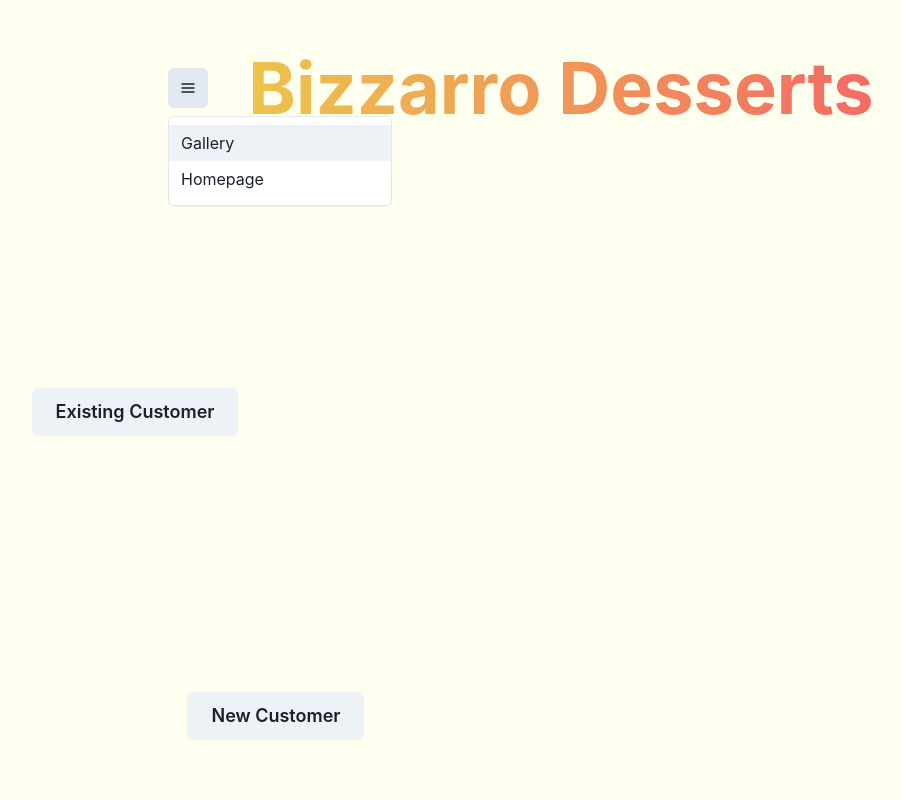
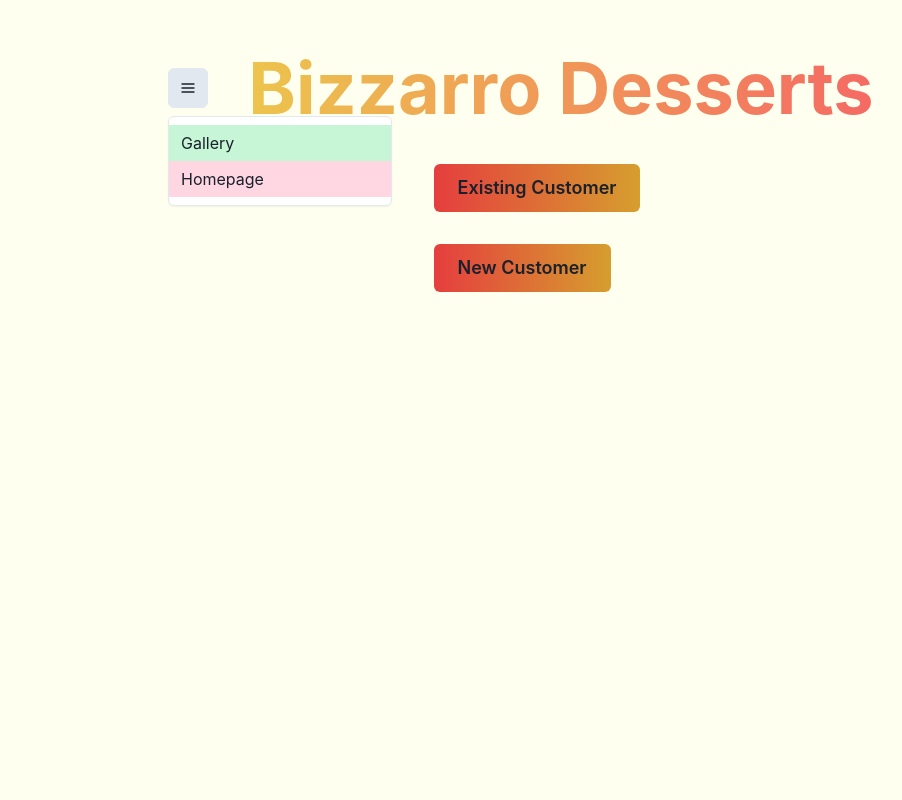
Before and after one commit to davidjhoy/Sundae-Project, a React (Create React App) app in the folder frontend/: page /Homepage in a window 1280 px wide. Both pictures are taken after a click on the button "Options". Shown: the top 800 px of the page, without its empty margins (103-1005 px from the left). Built offline with nearby package versions, Linux system fonts and the light colour scheme; no server answers.

Commit message:
final touches

```diff
--- a/frontend/public/index.html
+++ b/frontend/public/index.html
@@ -2,14 +2,14 @@
 <html lang="en">
   <head>
     <meta charset="utf-8" />
-    <link rel="icon" href="%PUBLIC_URL%/favicon.ico" />
+    <!-- <link rel="icon" href="%PUBLIC_URL%/favicon.ico" /> -->
     <meta name="viewport" content="width=device-width, initial-scale=1" />
     <meta name="theme-color" content="#000000" />
     <meta
       name="description"
       content="Web site created using create-react-app"
     />
-    <link rel="apple-touch-icon" href="%PUBLIC_URL%/logo192.png" />
+    <!-- <link rel="apple-touch-icon" href="%PUBLIC_URL%/logo192.png" /> -->
     <!--
       manifest.json provides metadata used when your web app is installed on a
       user's mobile device or desktop. See https://developers.google.com/web/fundamentals/web-app-manifest/
@@ -24,7 +24,7 @@
       work correctly both with client-side routing and a non-root public URL.
       Learn how to configure a non-root public URL by running `npm run build`.
     -->
-    <title>React App</title>
+    <title>Bizarro Desserts</title>
   </head>
   <body>
     <noscript>You need to enable JavaScript to run this app.</noscript>
--- a/frontend/src/App.js
+++ b/frontend/src/App.js
@@ -41,11 +41,11 @@ useEffect(()=>{
               variant='outline'
             />
                   <MenuList>
-                    <MenuItem  >
+                    <MenuItem  bgColor='green.100'>
                       <Link id = 'gallery' to = '/Gallery'>Gallery </Link>
                     </MenuItem>
 
-                    <MenuItem >
+                    <MenuItem bgColor='pink.100'>
                       <Link id = 'homepage' to = '/Homepage'>Homepage </Link>
                     </MenuItem>
 
--- a/frontend/src/Homepage.js
+++ b/frontend/src/Homepage.js
@@ -10,7 +10,7 @@ function Homepage({sundaes}){
 
 
   return (
-    <VStack spacing = {8} alignItems = 'center'>
+    <VStack spacing = {8} alignItems = 'center' h="100vh">
 
 
 
--- a/frontend/src/components/ExistingUserButton.js
+++ b/frontend/src/components/ExistingUserButton.js
@@ -1,6 +1,6 @@
 import React from 'react'
 import InputForm from './InputForm'
-import {Button, useDisclosure, ScaleFade, Box, Center} from '@chakra-ui/react'
+import {Collapse, Button, useDisclosure, ScaleFade, Box, Center} from '@chakra-ui/react'
 
 const ExistingUserButton = ({sundaes}) => {
 
@@ -9,20 +9,21 @@ const ExistingUserButton = ({sundaes}) => {
     const { isOpen, onToggle } = useDisclosure()
 
   return (
-    <Box display="flex">
-        <Button onClick={onToggle} size='lg' alignSelf={'center'}>Existing Customer</Button>
-        <ScaleFade initialScale={0.9} in={isOpen} offsety='20px' offsetx='-20000px'>
+    <Box display="flex" justifyItems="center">
+        <Button onClick={onToggle} size='lg' alignSelf={'center'} bgGradient= 'linear(to-r, red.500, yellow.500)'
+                  _hover={{ bgGradient:'linear(to-r, teal.200, green.200)', }}>Existing Customer</Button>
+        <Collapse in={isOpen} animateOpacity>
           <Box
             p='40px'
             color='white'
             mt='4'
-            bg='red.100'
+            bg='teal.50'
             rounded='md'
             shadow='md'
           >
-            <InputForm sundaes={sundaes} />
+          <InputForm sundaes={sundaes} />
           </Box>
-        </ScaleFade>
+        </Collapse>
 
     </Box>
   )
--- a/frontend/src/components/NewCustomerForm.js
+++ b/frontend/src/components/NewCustomerForm.js
@@ -53,10 +53,13 @@ const NewCustomerForm = ({sundaes}) => {
 
 
         <VStack p='20'  size='100%' rounded = 'md' w='100%'>
-          <form onSubmit = {handleSubmit}>
-              <Input placeholder='Customer Name' size='md' value ={name} onChange={handleName} color='black'/>
+          <form onSubmit = {handleSubmit} centerContent>
+              <Input placeholder='Customer Name' size='md' value ={name} onChange={handleName} color='black'
+              margin="10pt"
+              borderColor="black"/>
 
-              <Select placeholder="Select Favorite Flavor" onChange={handleFavoriteFlavor} color ='black'>
+              <Select placeholder="Select Favorite Flavor" onChange={handleFavoriteFlavor} color ='black' margin="10pt"
+              borderColor="black">
                 <option value={allFlavors[0]} >{allFlavors[0]}</option>
                 <option value={allFlavors[1]}>{allFlavors[1]}</option>
                 <option value={allFlavors[2]}>{allFlavors[2]}</option>
@@ -71,7 +74,9 @@ const NewCustomerForm = ({sundaes}) => {
 
 
 
-              <Button bgGradient='linear(to-r, yellow.400, red.400)' color="white" type='submit'>Submit New Customer</Button>
+              <Button bgGradient= 'linear(to-r, red.500, yellow.500)'
+                  _hover={{ bgGradient:'linear(to-r, teal.200, green.200)', }} color="black" type='submit' margin="10pt"
+                  >Submit New Customer</Button>
             </form>
 
         </VStack>
--- a/frontend/src/components/NewUserButton.js
+++ b/frontend/src/components/NewUserButton.js
@@ -1,15 +1,21 @@
 import React from 'react'
 import InputForm from './InputForm'
-import {onToggle, Button, useDisclosure, ScaleFade, Box} from '@chakra-ui/react'
+import {onToggle, Collapse, Button, useDisclosure, ScaleFade, Box} from '@chakra-ui/react'
 import NewCustomerForm from './NewCustomerForm'
 
 
 const NewUserButton = ({sundaes}) => {
     const { isOpen, onToggle } = useDisclosure()
   return (
-    <Box display="flex">
-      <Button onClick={onToggle} size='lg'>New Customer</Button>
-      <ScaleFade initialScale={0.9} in={isOpen} offsety='20px'>
+    <Box w="100%" display="flex" justifyItems="center"  >
+      <Button
+      alignSelf={'center'}
+      onClick={onToggle}
+      size='lg'
+      bgGradient= 'linear(to-r, red.500, yellow.500)'
+                  _hover={{ bgGradient:'linear(to-r, teal.200, green.200)', }}>New Customer</Button>
+      <Collapse in={isOpen} animateOpacity>
+      {/* // initialScale={0.9} in={isOpen}  */}
         <Box
           p='40px'
           color='white'
@@ -20,7 +26,7 @@ const NewUserButton = ({sundaes}) => {
         >
           <NewCustomerForm sundaes = {sundaes}/>
         </Box>
-      </ScaleFade>
+      </Collapse>
     </Box>
   )
 
--- a/frontend/src/components/card.js
+++ b/frontend/src/components/card.js
@@ -1,6 +1,6 @@
 import React, {useState, useEffect} from 'react'
 import CardForm from './UpdateCardForm';
-import { Button, VStack, HStack, Center, Image, Heading, Box, Text, WrapItem, IconButton, Icon } from '@chakra-ui/react'
+import { Button, VStack, HStack, Center, Image, Heading, Box, Text, WrapItem, IconButton, Icon, GridItem, Grid } from '@chakra-ui/react'
 import {
   Popover,
   PopoverTrigger,
@@ -80,12 +80,15 @@ function Card({name, container, topping, user_id, id, flavor_id, sundaes, setSun
     <WrapItem w='380px' h='400px' bg='red.100' justifyContent={'center'} rounded = 'md'>
       <VStack>
       <Box >
-        <Heading padding='5' color = 'orange.400'>{name}</Heading>
-        <Box boxSize='small' align='center'><Image src={picArray[0]}/></Box>
+        <Box border='1pt' width='380px' h='80px' overflow='hidden'>
+        <Heading padding='5' color = 'orange.400' align='center' lineHeight='tight'
+          noOfLines={1} >{name}</Heading>
+        </Box>
+        <Box boxSize='small' align='center'><Image src={picArray[0]} paddingTop={'20pt'}/></Box>
           <Box justifyContent={'center'}>
-            <Text>{container}</Text>
-            <Text>{topping}</Text>
-            <Text> {user_id}</Text>
+            <Text align = 'center' p ='4pt'>Container: {container}</Text>
+            <Text align= 'center' paddingBottom={'30pt'}>Topping: {topping}</Text>
+
           </Box>
       </Box>
       <HStack>
@@ -99,7 +102,7 @@ function Card({name, container, topping, user_id, id, flavor_id, sundaes, setSun
         closeOnBlur={false}
       >
         <PopoverTrigger>
-          <IconButton size='sm' icon={<EditIcon />} />
+          <IconButton size='sm' icon={<EditIcon />} bgColor = 'yellow.100'/>
         </PopoverTrigger>
         <PopoverContent p={5}>
           <FocusLock returnFocus persistentFocus={false}>
@@ -109,7 +112,8 @@ function Card({name, container, topping, user_id, id, flavor_id, sundaes, setSun
           </FocusLock>
         </PopoverContent>
       </Popover>
-      <IconButton onClick={handleDelete} icon={<CloseIcon/>} align ='right'/>
+
+      <IconButton onClick={handleDelete} icon={<CloseIcon/>} size='sm' spacingX = '5pt' bgColor='red.300'/>
 
       </HStack>
       </VStack>
@@ -121,27 +125,5 @@ function Card({name, container, topping, user_id, id, flavor_id, sundaes, setSun
 
   )
 }
+
 export default Card;
-
-
-
-
-
-
-
-// function UpdateSundaes(id) {
-//   const [item, setItem] = useState({})
-//   fetch(`/addsundae/${id}`, {
-//     method: 'PATCH',
-//     headers: {
-//       'Content-Type': 'application/json',
-//     },
-//     body: JSON.stringify({
-//       name: item.name,
-//       container: item.container,
-//       topping: item.topping
-//     }),
-//   })
-//     .then((res) => res.json())
-//     .then((result) => setItem(result))
-// }
```
Also changed, not shown: frontend/src/components/InputForm.js (+23 -10 lines), 1 other file (tests, documents, lock files or other folders).
